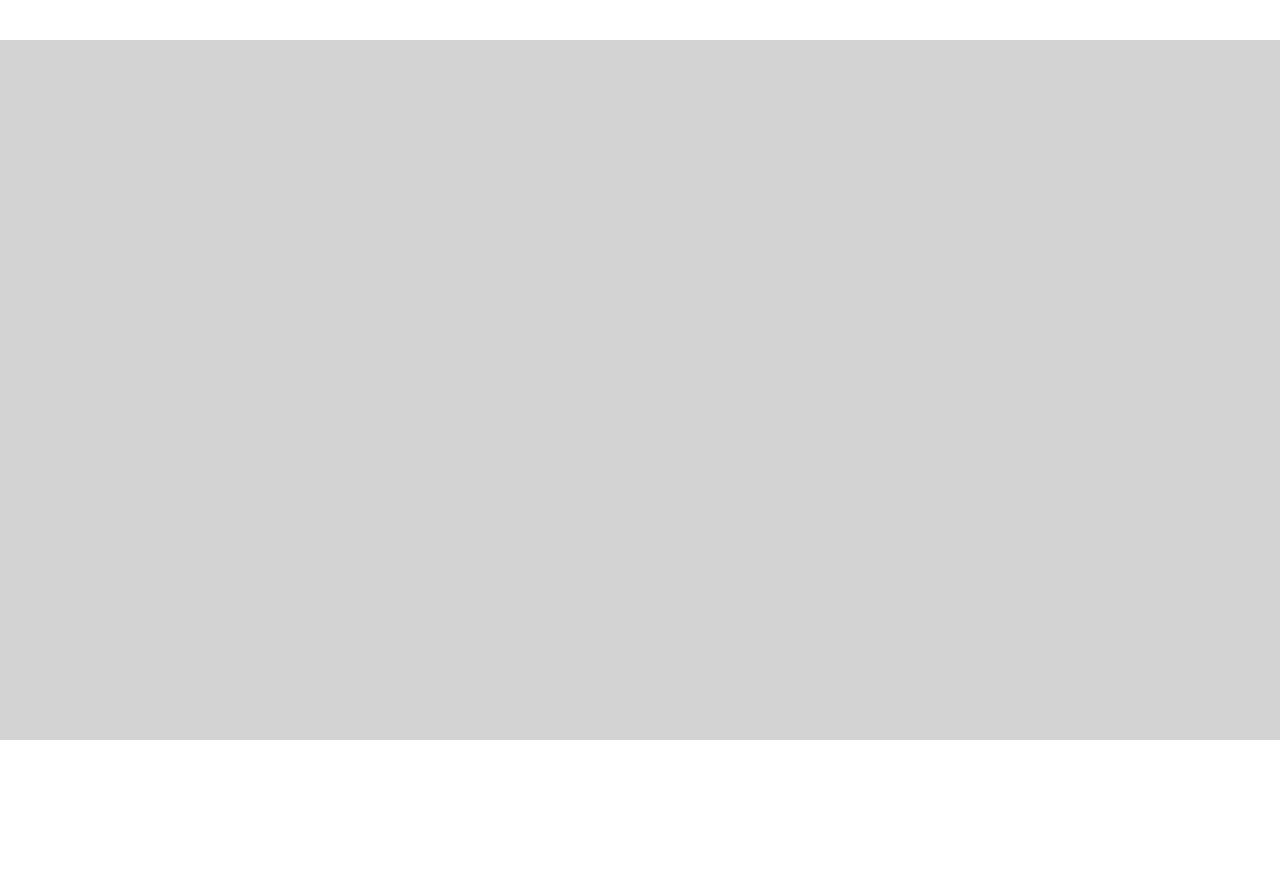
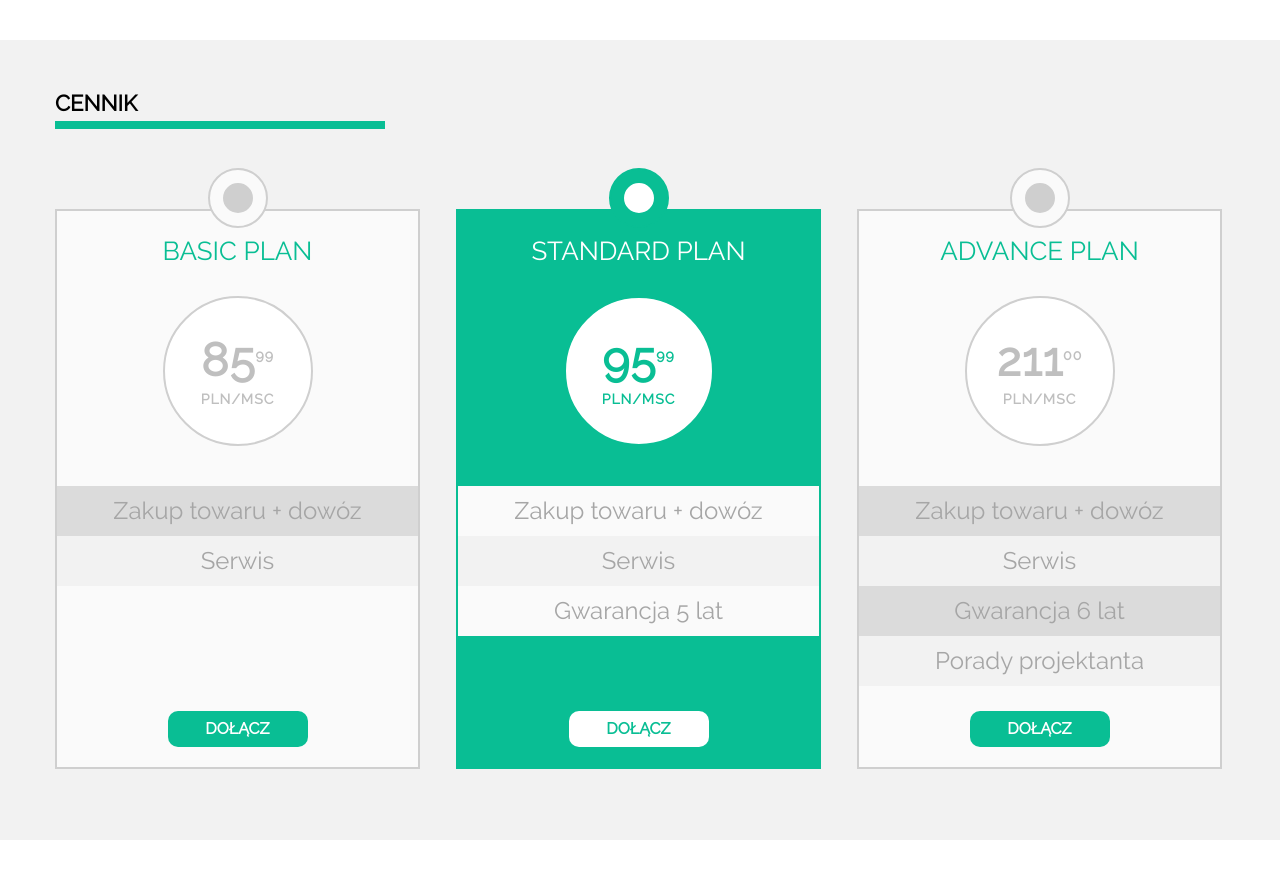
Before and after one commit to anna-olchowik-coderslab/Coders_Lab_first_workshop, a plain HTML site: page index.html in a window 1280 px wide. Shown: the part 900-1778 px from the top of the page. Drawn offline with Linux system fonts and the light colour scheme.

Commit message:
zrobione w środę 8.02.2017 wieczorem

```diff
--- a/css/style.css
+++ b/css/style.css
@@ -93,18 +93,18 @@ header {
   width: 1170px;
   margin: 0 auto;
 }
-h2 {
+.logo {
   float: left;
   width: 200px;
 }
-h2, .main-menu {
+.logo, .main-menu {
   color: white;
   text-transform: uppercase;
   font-size: 14px;
   line-height: 40px;
   letter-spacing: 2px;
 }
-h2 span {
+.logo span {
   color: #09be94;
   font-family: 'Raleway Black', Arial, sans-serif;
   font-size: 15px;
@@ -167,24 +167,24 @@ h2 span {
 }
 .main-text {
   float: left;
-  width: 350px;
+  width: 400px;
   margin-top: 60px;
   text-align: center;
 }
 h1 {
   text-transform: uppercase;
-  font-size: 30px;
+  font-size: 36px;
   margin-bottom: 25px;
 }
 h1 span {
   color: #09be94;
   font-family: 'Raleway Bold', Arial, sans-serif;
-  font-size: 32px;
+  font-size: 38px;
 }
 .info-text {
-  font-size: 12px;
-  line-height: 16px;
-  margin-bottom: 25px;
+  font-size: 16px;
+  line-height: 22px;
+  margin-bottom: 30px;
 }
 .button {
   border-radius: 10px;
@@ -193,17 +193,17 @@ h1 span {
   color: white;
 }
 .see-more-button {
-  width: 200px;
-  height: 40px;
-  font-size: 18px;
-  line-height: 40px;
+  width: 220px;
+  height: 50px;
+  font-size: 22px;
+  line-height: 50px;
   margin: 0 auto;
 }
 #content {
   height: 400px;
 }
 .box-img { /*czym jest ten margines od góry i od dołu w zewnętrznym divie?? skąd on się bierze??*/
-  width: 360px;
+  width: 365px;
   height: 250px;
   float: left;
   background-repeat: no-repeat;
@@ -215,8 +215,8 @@ h1 span {
 }
 .box-img2 {
   background-image: url(../images/box2_img.jpg);
-  margin-left: 35px;
-  margin-right: 35px;
+  margin-left: 36px;
+  margin-right: 36px;
 }
 .white-belt {
   width: 355px;
@@ -236,7 +236,7 @@ h1 span {
 .white-belt span {
   text-transform: uppercase;
 }
-.green-line {
+.green-line { /*tu chyba można skrócić kod - sprawdzić*/
   width: 170px;
   margin-left: 15px;
 }
@@ -244,11 +244,11 @@ hr {
   border: 4px solid #09be94;
 }
 .finds-all-inputs {
-  width: 380px;
+  width: 365px;
   height: 280px;
   float: left;
   margin-top: 20px;
-  border: 1px solid lightgrey; /*to chyba jednak jest shadow - poprawić*/
+  border: 2px solid #e0e0e0; /*to chyba jednak jest shadow - poprawić*/
 }
 .finds-all-inputs p {
   color: grey;
@@ -269,8 +269,155 @@ hr {
   margin-left: 25px;
 }
 #price-list {
-  background-color: lightgrey;
-  height: 700px;
+  background-color: #f2f2f2;
+  height: 800px;
+}
+#price-list h2 {
+  text-transform: uppercase;
+  font-size: 22px;
+  padding: 50px 0 5px 0;
+}
+#price-list h2 + hr {
+  border: 4px solid #09be94;
+  width: 330px;
+}
+/*frame not active start*/
+.frame {
+  position: relative;
+  height: 560px;
+  width: 365px;
+  border: 2px solid #cfcfcf;
+  padding: 25px;
+  z-index: 11;
+  float: left;
+  margin-top: 80px;
+  background-color: #fafafa;
+}
+.frame:nth-of-type(2){
+  margin-left: 36px;
+  margin-right: 36px;
+}
+.white-circle {
+  height: 60px;
+  width: 60px;
+  border: 2px solid #cfcfcf;
+  border-radius: 50%;
+  z-index: 12;
+  position: absolute;
+  top: -43px;
+  left: 50%;
+  right: 50%;
+  margin-left: -30px;
+  background-color: #fafafa;
+}
+.grey-circle {
+  height: 30px;
+  width: 30px;
+  border: 2px solid #cfcfcf;
+  border-radius: 50%;
+  z-index: 13;
+  background-color: #cfcfcf;
+  position: relative;
+  left: 50%;
+  right: 50%;
+  top: 50%;
+  bottom: 50%;
+  margin-left: -15px;
+  margin-top: -15px;
+}
+.frame h3 {
+  text-transform: uppercase;
+  font-size: 26px;
+  text-align: center;
+  color: #09be94;
+  font-weight: 300;
+  margin-bottom: 30px;
+}
+.price {
+  width: 150px;
+  height: 150px;
+  border-radius: 50%;
+  border: 2px solid #cfcfcf;
+  margin: 0 auto;
+  padding-top: 35px;
+  background-color: white;
+}
+.price p {
+  color: #bfbfbf;
+  text-align: center;
+  font-weight: bold;
+  letter-spacing: 1px;
+}
+.price p:first-child {
+  font-size: 46px;
+  margin-bottom: 2px;
+}
+.price p sup {
+  font-size: 14px;
+}
+.price p span {
+  text-transform: uppercase;
+  font-size: 14px;
+  line-height: 14px;
+}
+table {
+  margin-top: 40px;
+  width: 361px;
+  border-collapse: collapse;
+  line-height: 50px;
+  font-size: 24px;
+  color: #a6a6a6;
+  text-align: center;
+  position: absolute;
+  left: 0;
+}
+table tr:nth-child(odd){
+  background-color: #dbdbdb;
+}
+table tr:nth-child(even){
+  background-color: #f2f2f2;
+}
+.button-join {
+  height: 36px;
+  width: 140px;
+  font-size: 16px;
+  text-align: center;
+  line-height: 36px;
+  position: absolute;
+  bottom: 20px;
+  left: 50%;
+  right: 50%;
+  margin-left: -70px;
+  font-weight: bold;
+}
+/*frame-active start*/
+.frame.frame-active {
+  border: 2px solid #09be94;/*inny kolor*/
+  background-color: #09be94; /*inny kolor*/
+}
+.frame.frame-active .white-circle {
+  border: 2px solid #09be94; /*inny kolor*/
+  background-color: #09be94; /*inny kolor*/
+}
+.frame.frame-active .grey-circle {
+  border: 2px solid white; /*inny kolor*/
+  background-color: white; /*inny kolor*/
+}
+.frame.frame-active h3 {
+  color: white; /*inny kolor*/
+}
+.frame.frame-active .price {
+  border: 2px solid #09be94; /*inny kolor*/
+}
+.frame.frame-active .price p {
+  color: #09be94; /*inny kolor*/
+}
+.frame.frame-active table tr:nth-child(odd){
+  background-color: #fafafa; /*inny kolor*/
+}
+.frame.frame-active .button-join {
+  color: #09be94; /*inny kolor*/
+  background-color: white; /*inny kolor*/
 }
 #contact {
   height: 450px;
--- a/index.html
+++ b/index.html
@@ -10,9 +10,9 @@
   <section>
     <header>
       <div class="container clearfix">
-        <h2>
+        <p class="logo">
           Sit <span>on</span> chair
-        </h2>
+        </p>
         <nav>
             <ul class="main-menu">
               <li>
@@ -101,7 +101,84 @@
     </div>
   </section>
   <section id="price-list">
-    <div class="container">
+    <div class="container clearfix">
+        <h2>Cennik</h2>
+        <hr>
+        <!-- frame1 -->
+        <div class="frame">
+          <div class="white-circle">
+            <div class="grey-circle">
+            </div>
+          </div>
+          <h3>Basic plan</h3>
+          <div class="price">
+            <p>
+              85<sup>99</sup>
+            </p>
+            <p>
+              <span>pln/msc</span>
+            </p>
+          </div>
+          <table>
+            <tr><td>Zakup towaru + dowóz</td></tr>
+            <tr><td>Serwis</td></tr>
+          </table>
+          <div class="button button-join">
+            <p>Dołącz</p>
+          </div>
+        </div>
+        <!-- end of frame1 -->
+        <!-- frame2 -->
+        <div class="frame frame-active">
+          <div class="white-circle">
+            <div class="grey-circle">
+            </div>
+          </div>
+          <h3>Standard plan</h3>
+          <div class="price">
+            <p>
+              95<sup>99</sup>
+            </p>
+            <p>
+              <span>pln/msc</span>
+            </p>
+          </div>
+          <table>
+            <tr><td>Zakup towaru + dowóz</td></tr>
+            <tr><td>Serwis</td></tr>
+            <tr><td>Gwarancja 5 lat</td></tr>
+          </table>
+          <div class="button button-join">
+            <p>Dołącz</p>
+          </div>
+        </div>
+        <!-- end of frame2 -->
+        <!-- frame3 -->
+        <div class="frame">
+          <div class="white-circle">
+            <div class="grey-circle">
+            </div>
+          </div>
+          <h3>Advance plan</h3>
+          <div class="price">
+            <p>
+              211<sup>00</sup>
+            </p>
+            <p>
+              <span>pln/msc</span>
+            </p>
+          </div>
+          <table>
+            <tr><td>Zakup towaru + dowóz</td></tr>
+            <tr><td>Serwis</td></tr>
+            <tr><td>Gwarancja 6 lat</td></tr>
+            <tr><td>Porady projektanta</td></tr>
+          </table>
+          <div class="button button-join">
+            <p>Dołącz</p>
+          </div>
+        </div>
+        <!-- end of frame3 -->
     </div>
   </section>
   <section id="contact">
```
